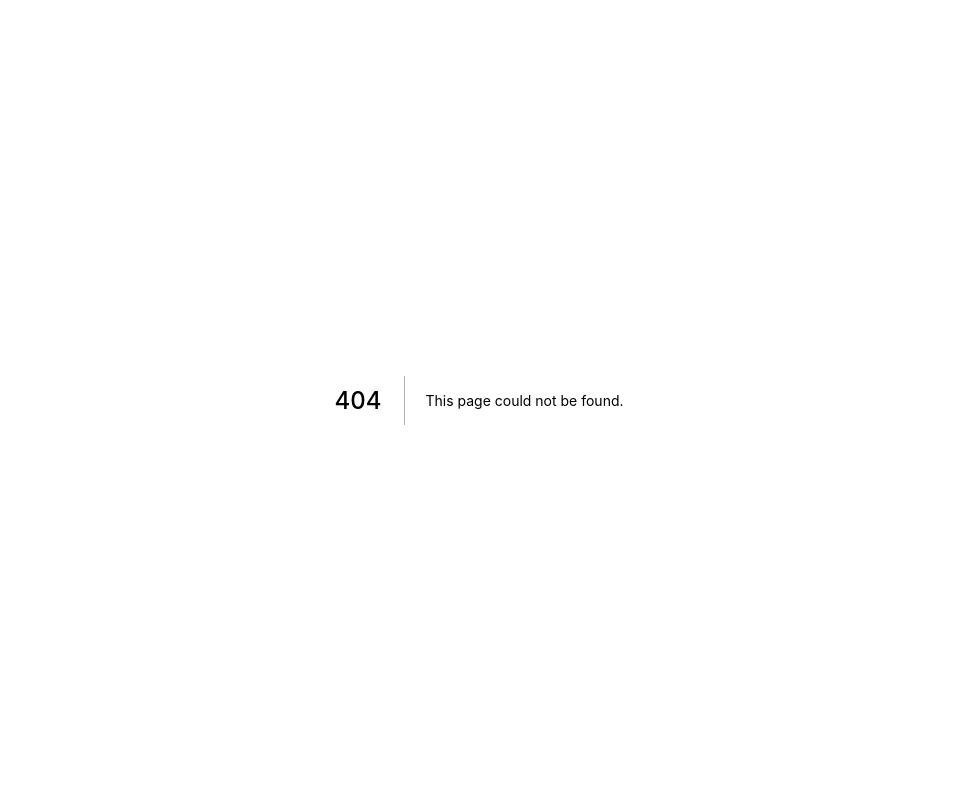
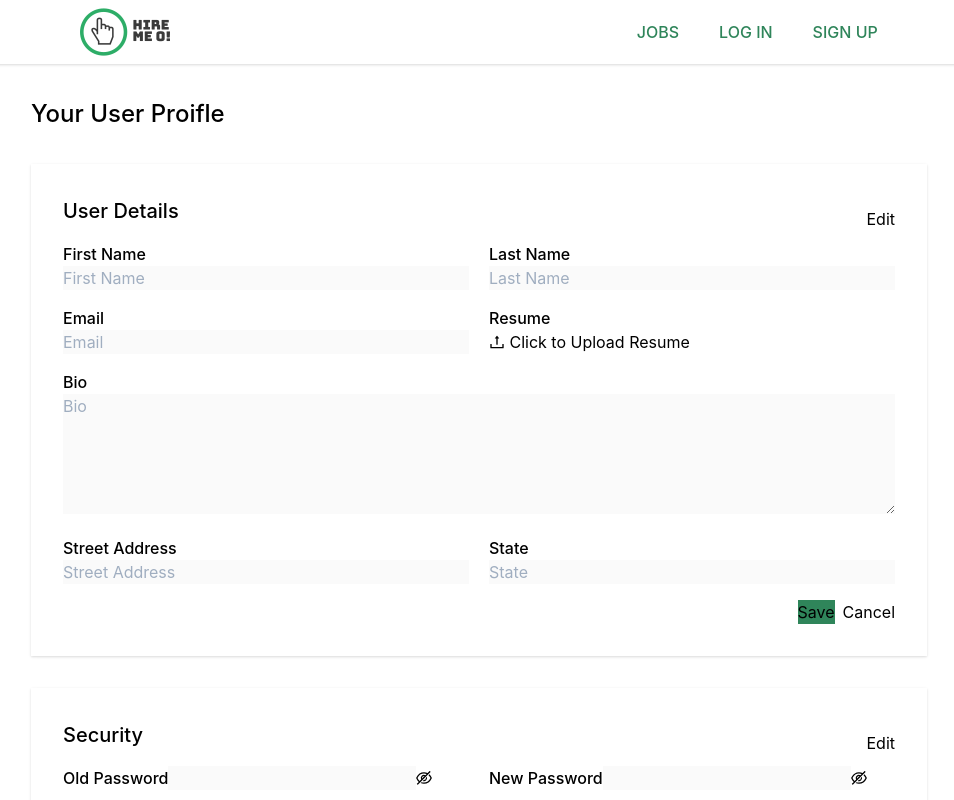
Before and after one commit to pedoch/hire-me-o-frontend, a Next.js app: page /me in a window 1280 px wide. Before the commit this address had no page. Shown: the whole page, without its empty margins (161-1115 px from the left). Built offline with nearby package versions, Linux system fonts and the light colour scheme.

Commit message:
Add profile page (bare bones)

```diff
--- /dev/null
+++ b/components/views/me/User.js
@@ -0,0 +1,183 @@
+import { UploadOutlined } from "@ant-design/icons";
+import { Button, Input, Upload } from "antd";
+import { Formik } from "formik";
+import { useState } from "react";
+
+function User() {
+  const [edit, setEdit] = useState(false);
+  const [edit2, setEdit2] = useState(false);
+  return (
+    <div className="w-full max-w-4xl mx-4 my-8">
+      <p className="text-2xl font-medium">Your User Proifle</p>
+      <Formik>
+        {({ values, onChange, onSubmit, errors, touched }) => {
+          return (
+            <form className="w-full max-w-4xl shadow my-8 p-8">
+              <div className="w-full flex justify-between">
+                <p className="text-xl font-medium mb-4">User Details</p>
+                <Button type="link" onClick={() => setEdit(true)} size="large">
+                  Edit
+                </Button>
+              </div>
+              <div className="flex phone:flex-wrap w-full space-x-5 phone:space-x-0">
+                <div className="w-full mb-4">
+                  <label htmlFor="firstName" className="font-medium">
+                    First Name
+                  </label>
+                  <Input
+                    name="firstName"
+                    className="w-full"
+                    disabled={!edit}
+                    size="large"
+                    placeholder="First Name"
+                  />
+                </div>
+                <div className="w-full mb-4">
+                  <label htmlFor="lastName" className="font-medium">
+                    Last Name
+                  </label>
+                  <Input
+                    name="lastName"
+                    className="w-full"
+                    disabled={!edit}
+                    size="large"
+                    placeholder="Last Name"
+                  />
+                </div>
+              </div>
+              <div className="flex phone:flex-wrap w-full space-x-5 phone:space-x-0">
+                <div className="w-full mb-4">
+                  <label htmlFor="email" className="font-medium">
+                    Email
+                  </label>
+                  <Input
+                    name="email"
+                    className="w-full phone:w-full"
+                    disabled={!edit}
+                    size="large"
+                    placeholder="Email"
+                  />
+                </div>
+                <div className="w-full mb-4 flex flex-col">
+                  <label htmlFor="resume" className="font-medium">
+                    Resume
+                  </label>
+                  <Upload name="resume" onChange={(resume) => console.log(resume)}>
+                    <Button size="large" disabled={!edit}>
+                      <UploadOutlined /> Click to Upload Resume
+                    </Button>
+                  </Upload>
+                </div>
+              </div>
+              <div className="w-full mb-4">
+                <label htmlFor="bio" className="font-medium">
+                  Bio
+                </label>
+                <Input.TextArea
+                  name="bio"
+                  className="w-full"
+                  rows={5}
+                  disabled={!edit}
+                  size="large"
+                  placeholder="Bio"
+                />
+              </div>
+              <div className="flex space-x-5 phone:flex-wrap">
+                <div className="w-full mb-4">
+                  <label htmlFor="streetAddress" className="font-medium">
+                    Street Address
+                  </label>
+                  <Input
+                    name="streetAddress"
+                    className="w-full"
+                    disabled={!edit}
+                    size="large"
+                    placeholder="Street Address"
+                  />
+                </div>
+                <div className="w-full mb-4 flex flex-col">
+                  <label htmlFor="state" className="font-medium">
+                    State
+                  </label>
+                  <Input
+                    name="state"
+                    className="w-full"
+                    disabled={!edit}
+                    size="large"
+                    placeholder="State"
+                  />
+                </div>
+              </div>
+              <div className="w-full flex justify-end">
+                <Button
+                  type="primary"
+                  htmlType="submit"
+                  className="mr-2 bg-green-700 hover:bg-green-500 border-green-700"
+                  disabled={!edit}
+                  size="large"
+                >
+                  Save
+                </Button>
+                <Button disabled={!edit} size="large">
+                  Cancel
+                </Button>
+              </div>
+            </form>
+          );
+        }}
+      </Formik>
+      <Formik>
+        {() => {
+          return (
+            <form className="w-full max-w-4xl shadow my-8 p-8">
+              <div className="w-full flex justify-between">
+                <p className="text-xl font-medium mb-4">Security</p>
+                <Button type="link" onClick={() => setEdit2(true)} size="large">
+                  Edit
+                </Button>
+              </div>
+              <div className="flex phone:flex-wrap w-full space-x-5 phone:space-x-0">
+                <div className="w-full mb-4">
+                  <label htmlFor="oldPassword" className="font-medium">
+                    Old Password
+                  </label>
+                  <Input.Password
+                    visibilityToggle={true}
+                    name="oldPassword"
+                    type="password"
+                    className="w-full"
+                    disabled={!edit2}
+                    size="large"
+                  />
+                </div>
+                <div className="w-full mb-4">
+                  <label htmlFor="newPassword" className="font-medium">
+                    New Password
+                  </label>
+                  <Input.Password
+                    visibilityToggle={true}
+                    name="newPassword"
+                    type="password"
+                    className="w-full"
+                    disabled={!edit2}
+                    size="large"
+                  />
+                </div>
+              </div>
+              <div className="w-full flex justify-end">
+                <Button type="primary" className="mr-2" disabled={!edit2} size="large">
+                  Save
+                </Button>
+                <Button disabled={!edit2} size="large">
+                  Cancel
+                </Button>
+              </div>
+            </form>
+          );
+        }}
+      </Formik>
+    </div>
+  );
+}
+
+export default User;
--- /dev/null
+++ b/components/views/me/index.js
@@ -0,0 +1,3 @@
+import User from "./User";
+
+export { User };
--- /dev/null
+++ b/pages/me.js
@@ -0,0 +1,18 @@
+import Head from "next/head";
+import { MainLayout } from "../components/common";
+import { User } from "../components/views/me";
+
+function Me() {
+  return (
+    <MainLayout>
+      <Head>
+        <title>Me | Hire Me O!</title>
+      </Head>
+      <div className="w-full h-full flex flex-col items-center">
+        <User />
+      </div>
+    </MainLayout>
+  );
+}
+
+export default Me;
```
